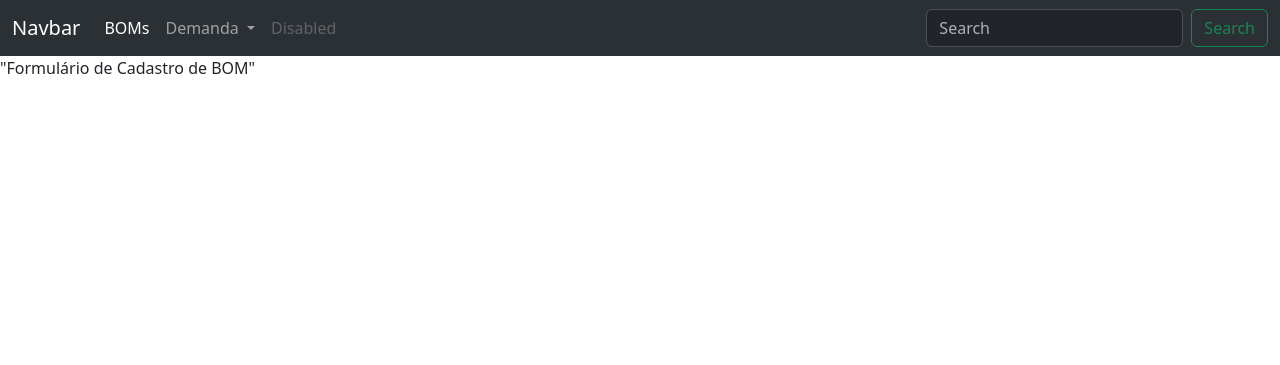
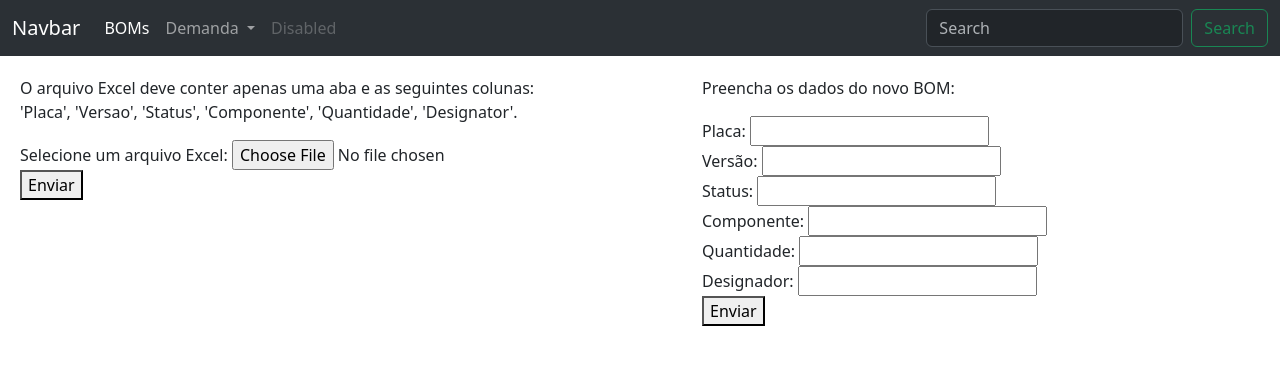
Before and after one commit to z4ire/Projeto_Site, a Flask app: page /BOMs/new in a window 1280 px wide. Shown: the top 365 px of the page. Run offline with Flask 3, Linux system fonts and the light colour scheme; some libraries are stand-ins or nearby versions.

Commit message:
add_placa

```diff
--- a/config.py
+++ b/config.py
@@ -2,4 +2,3 @@
 class Config:
     SQLALCHEMY_DATABASE_URI = 'sqlite:///BOMs.db'
     SQLALCHEMY_TRACK_MODIFICATIONS = False
-print()
--- a/main.py
+++ b/main.py
@@ -9,6 +9,7 @@ app = Flask(__name__)
 app.config.from_object(Config)
 app.register_blueprint(bp_home_route)
 app.register_blueprint(bp_BOM_route, url_prefix = '/BOMs')
+app.secret_key = 'apppadtec'
 
 db.init_app(app)
 
--- a/routes/BOM.py
+++ b/routes/BOM.py
@@ -1,4 +1,5 @@
-from flask import Blueprint, request, render_template
+import pandas as pd
+from flask import Blueprint, request, render_template, redirect, flash
 from database.models.database_class import db, BOMs, OITM
 
 bp_BOM_route = Blueprint("BOM", __name__)
@@ -68,6 +69,72 @@ def lista_BOMs():
                            status=status,
                            componente=componente)
 
+@bp_BOM_route.route('/new', methods=['POST'])
+
+@bp_BOM_route.route('/new', methods=['POST'])
+def add_BOMs():
+    # Verifica se a requisição contém um arquivo (Excel)
+    file = request.files.get('file')
+    if file and file.filename.endswith('.xlsx'):  # Caso o arquivo seja Excel
+        try:
+            # Lê o arquivo Excel diretamente da memória com pandas
+            data = pd.read_excel(file)
+            data = data.dropna(how='all')  # Remove linhas vazias
+            print("Data from Excel:", data)
+
+            # Itera pelas linhas do DataFrame e adiciona ao banco de dados
+            for _, row in data.iterrows():
+                new_BOM = BOMs(
+                    ID=f"{row['Placa']}{row['Versao']}{row['Status']}{row['Componente']}{row['Quantidade']}{row['Designator']}",
+                    Placa=row['Placa'],
+                    Versao=row['Versao'],
+                    Status=row['Status'],
+                    Componente=row['Componente'],
+                    Quantidade=row['Quantidade'],
+                    Designator=row['Designator']
+                )
+                db.session.add(new_BOM)
+
+            db.session.commit()
+            flash('Dados carregados com sucesso.')
+        except Exception as e:
+            db.session.rollback()  # Reverte em caso de erro
+            flash(f'Ocorreu um erro ao processar o arquivo: {str(e)}', 'error')
+            print(f"Erro ao processar o arquivo: {str(e)}")
+    else:  # Caso o formulário manual seja enviado
+        # Obtém os dados do formulário
+        new_placa = request.form.get('new_placa', '').strip()
+        new_versao = request.form.get('new_versao', '').strip()
+        new_status = request.form.get('new_status', '').strip()
+        new_componente = request.form.get('new_componente', '').strip()
+        new_quantidade = request.form.get('new_quantidade', '').strip()
+        new_designator = request.form.get('new_designator', '').strip()
+
+        # Verifica se os campos obrigatórios estão preenchidos
+        if not new_placa or not new_versao or not new_status or not new_componente or not new_quantidade or not new_designator:
+            flash('Por favor, preencha todos os campos obrigatórios.')
+            return render_template('formulario_cadastro_BOM.html')
+
+        # Cria o novo BOM a partir dos dados do formulário
+        new_BOM = BOMs(
+            ID=f"{new_placa}{new_versao}{new_status}{new_componente}{new_quantidade}{new_designator}",
+            Placa=new_placa,
+            Versao=new_versao,
+            Status=new_status,
+            Componente=new_componente,
+            Quantidade=new_quantidade,
+            Designator=new_designator
+        )
+
+        # Adiciona o novo BOM ao banco de dados
+        db.session.add(new_BOM)
+        db.session.commit()
+        flash('Dados carregados com sucesso.')
+
+    return render_template('formulario_cadastro_BOM.html')
+
+
+
 @bp_BOM_route.route('/new', methods=['GET'])
 def form_cadastro_BOM():
     "Formulário para cadastrar uma BOM"
--- a/templates/BOMs.html
+++ b/templates/BOMs.html
@@ -141,6 +141,7 @@
                     </tbody>
                 </table>
                 <div style="margin-top: 20px;"></div>
+
                 <table class="table-sm table table-bordered">
                     <thead>
                     <tr>
--- a/templates/formulario_cadastro_BOM.html
+++ b/templates/formulario_cadastro_BOM.html
@@ -4,9 +4,81 @@
     <meta charset="UTF-8">
     <meta name="viewport" content="width=device-width, initial-scale=1.0">
     <title>Document</title>
+    <style>
+        .content {
+            display: flex;
+            justify-content: space-between;
+            padding: 20px;
+        }
+        .form-container {
+            width: 45%;
+        }
+        .flash-messages {
+            position: fixed;
+            bottom: 20px;
+            right: 20px;
+            background-color: #65ec9e;
+            color: #000000;
+            padding: 10px;
+            border: 1px solid #65ec9e;
+            border-radius: 5px;
+            z-index: 9999;
+            max-width: 300px;
+        }
+    </style>
 </head>
 <body>
     {% include 'menu.html' %}
-    "Formulário de Cadastro de BOM"
+
+    <div class="content">
+        <!-- Formulário para envio de dados via Excel -->
+        <div class="form-container">
+            <p>O arquivo Excel deve conter apenas uma aba e as seguintes colunas: 'Placa', 'Versao', 'Status', 'Componente', 'Quantidade', 'Designator'.</p>
+            <form method="POST" action="{{ url_for('BOM.add_BOMs') }}" enctype="multipart/form-data">
+                <label for="file">Selecione um arquivo Excel:</label>
+                <input type="file" name="file" id="file" accept=".xlsx">
+                <button type="submit">Enviar</button>
+            </form>
+        </div>
+
+        <!-- Formulário para envio manual de dados -->
+        <div class="form-container">
+            <p>Preencha os dados do novo BOM:</p>
+            <form method="POST" action="{{ url_for('BOM.add_BOMs') }}">
+                <label for="new_placa">Placa:</label>
+                <input type="text" name="new_placa" required><br>
+
+                <label for="new_versao">Versão:</label>
+                <input type="text" name="new_versao" required><br>
+
+                <label for="new_status">Status:</label>
+                <input type="text" name="new_status" required><br>
+
+                <label for="new_componente">Componente:</label>
+                <input type="text" name="new_componente" required><br>
+
+                <label for="new_quantidade">Quantidade:</label>
+                <input type="number" name="new_quantidade" required><br>
+
+                <label for="new_designator">Designador:</label>
+                <input type="text" name="new_designator" required><br>
+
+                <button type="submit">Enviar</button>
+            </form>
+        </div>
+    </div>
+
+    <!-- Exibindo as mensagens flash -->
+    {% with messages = get_flashed_messages() %}
+    {% if messages %}
+        <div class="flash-messages">
+            <ul>
+                {% for message in messages %}
+                    <li>{{ message }}</li>
+                {% endfor %}
+            </ul>
+        </div>
+    {% endif %}
+    {% endwith %}
 </body>
 </html>
```
Also changed, not shown: BOM.py (added, +152 -0 lines), PNs_SQL.py (added, +44 -0 lines), templates/formulario_cadastro_BOM_OLD.html (added, +42 -0 lines), 6 other files.
